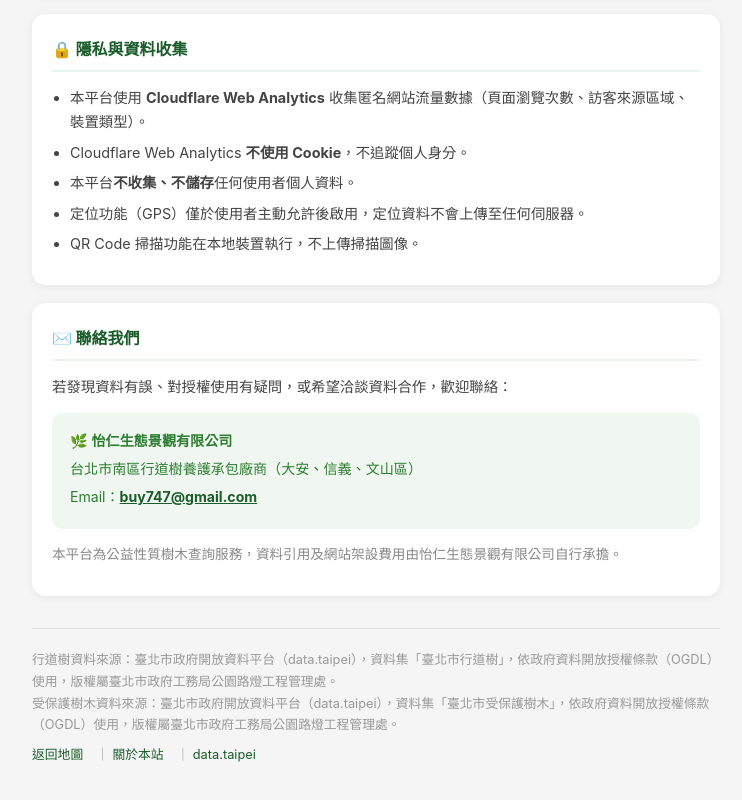
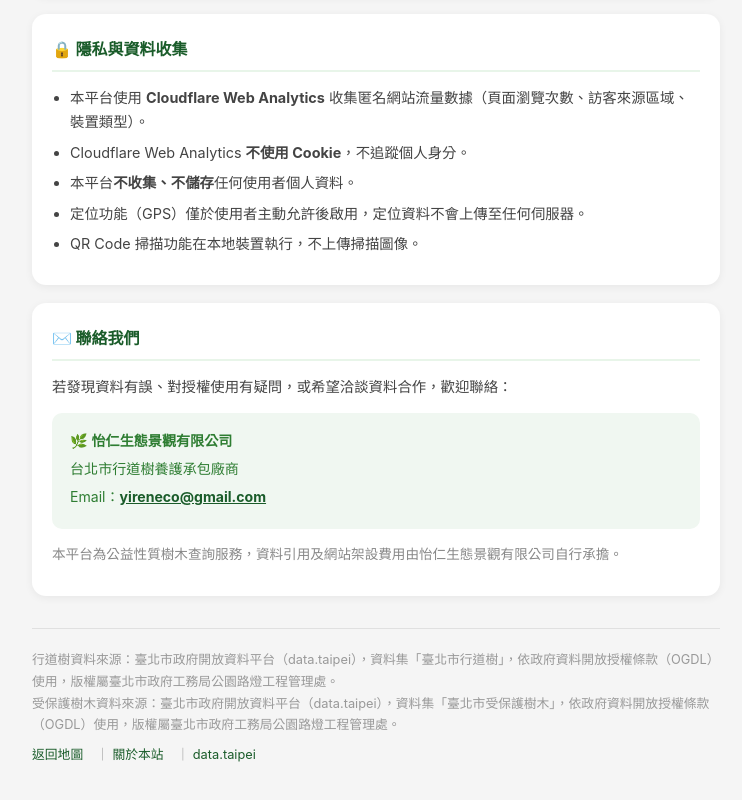
Before and after one commit to buy747-sudo/taipei-trees-frontend, a website: page data-policy.html in a window 1280 px wide. Shown: the part 1290-2090 px from the top of the page, without its empty margins (264-1006 px from the left). Drawn offline with Linux system fonts and the light colour scheme.

Commit message:
fix: 更新聯絡資訊——移除行政區限定，改用公司信箱
Co-Authored-By: Claude Sonnet 4.6 <noreply@anthropic.com>

```diff
--- a/data-policy.html
+++ b/data-policy.html
@@ -203,8 +203,8 @@
       <p>若發現資料有誤、對授權使用有疑問，或希望洽談資料合作，歡迎聯絡：</p>
       <div class="contact-block">
         <p>🌿 <strong>怡仁生態景觀有限公司</strong></p>
-        <p>台北市南區行道樹養護承包廠商（大安、信義、文山區）</p>
-        <p>Email：<a href="mailto:buy747@gmail.com">buy747@gmail.com</a></p>
+        <p>台北市行道樹養護承包廠商</p>
+        <p>Email：<a href="mailto:yireneco@gmail.com">yireneco@gmail.com</a></p>
       </div>
       <p style="margin-top:14px;font-size:0.85rem;color:#888;">
         本平台為公益性質樹木查詢服務，資料引用及網站架設費用由怡仁生態景觀有限公司自行承擔。
```
